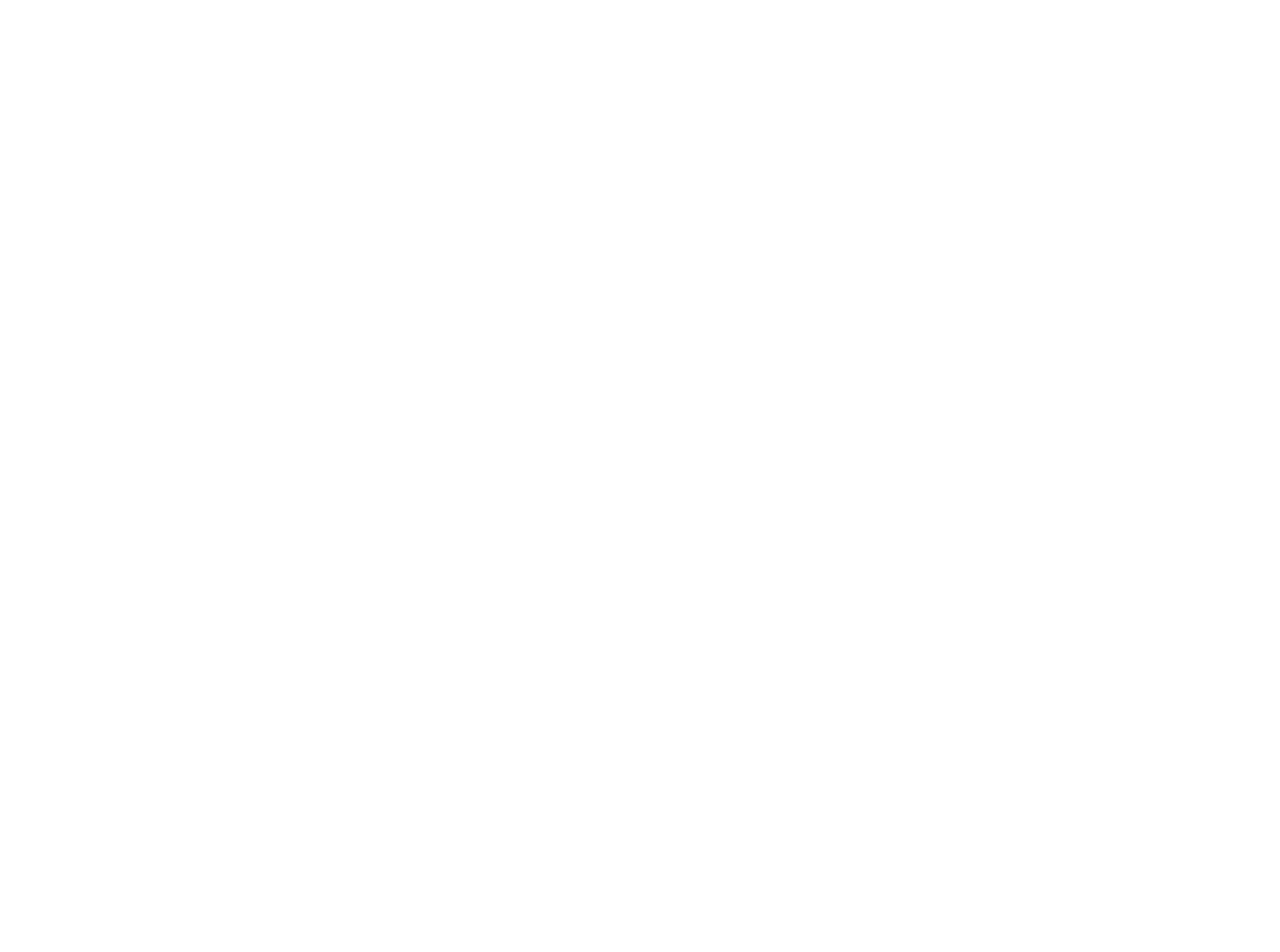
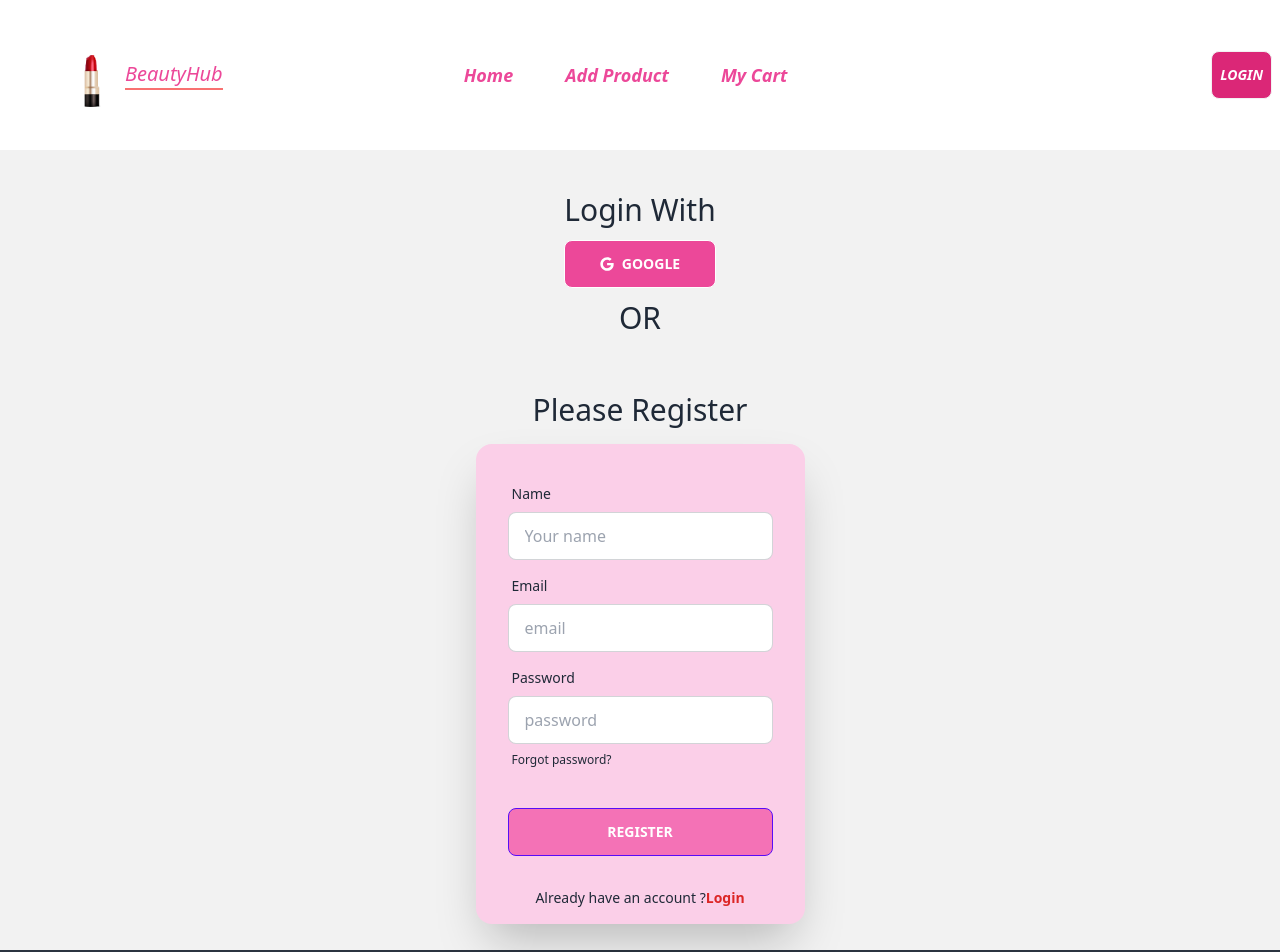
Before and after one commit to binitaepa/Beauty-and-cosmetics-client, a React (Vite) app: page /register in a window 1280 px wide. Before the commit this address had no page. Shown: the top 952 px of the page. Before the commit the page ends 800 px from the top, so only its background shows below. Built offline with nearby package versions, Linux system fonts and the light colour scheme; no server answers.

Commit message:
firebase auth with register

```diff
--- a/package.json
+++ b/package.json
@@ -10,11 +10,14 @@
     "preview": "vite preview"
   },
   "dependencies": {
+    "firebase": "^10.5.0",
     "localforage": "^1.10.0",
     "match-sorter": "^6.3.1",
     "react": "^18.2.0",
     "react-dom": "^18.2.0",
+    "react-icons": "^4.11.0",
     "react-router-dom": "^6.17.0",
+    "react-toastify": "^9.1.3",
     "sort-by": "^1.2.0",
     "sweetalert2": "^11.7.32"
   },
--- a/src/components/CardProducts/CardProducts.jsx
+++ b/src/components/CardProducts/CardProducts.jsx
@@ -1,8 +1,10 @@
+import { Link } from "react-router-dom";
 
 
 const CardProducts = ({card}) => {
-    const {photo,name}=card;
+    const {_id,photo,name}=card;
     return (
+       <Link to={`/carddetails/${_id}`}>
         <div>
 <div className="card w-96 bg-pink-100 shadow-xl">
   <figure className="px-2 pt-2">
@@ -14,7 +16,7 @@
 
   </div>
 </div>
-        </div>
+        </div></Link>
     );
 };
 
--- a/src/components/Pages/Home/Home.jsx
+++ b/src/components/Pages/Home/Home.jsx
@@ -1,4 +1,4 @@
-import { useLoaderData } from "react-router-dom";
+import {  useLoaderData } from "react-router-dom";
 import Banner from "../../Banner/Banner";
 import CardProducts from "../../CardProducts/CardProducts";
 import ChooseToAdd from "../../ChooseToAdd/ChooseToAdd";
@@ -11,7 +11,8 @@
 
                 <Banner></Banner>
                 <ChooseToAdd></ChooseToAdd>
-               <div className="grid md:grid-cols-2 gap-4 m-16 ">
+
+              <div className="grid md:grid-cols-2 gap-4 m-16 ">
                {
                     cards.map(card=><CardProducts key={card._id} card={card}></CardProducts>)
                 }
--- /dev/null
+++ b/src/components/Pages/Register/Register.jsx
@@ -0,0 +1,109 @@
+import { useContext, useState } from "react";
+import { Link } from "react-router-dom";
+
+import { ToastContainer, toast } from "react-toastify";
+import 'react-toastify/dist/ReactToastify.css';
+import { FaGoogle } from 'react-icons/fa';
+import { AuthContext } from "../../Providers/AuthProvider/AuthProvider";
+
+
+
+const Register = () => {
+    const {createUser,signInWithGoogle}=useContext(AuthContext)
+    const [registerError, setRegisterError] = useState('');
+    const [success, setSuccess] = useState('');
+    const handleRegister=e=>{
+        e.preventDefault();
+        const form =new FormData(e.currentTarget);
+        const name= form.get('name');
+        const email=form.get('email')
+        const password=form.get('password')
+        console.log(name,email,password)
+
+        setRegisterError('');
+        setSuccess('');
+        if (password.length < 6) {
+            setRegisterError('Password should be at least 6 characters or longer');
+            return;
+        }
+        else if (!/[A-Z]/.test(password)) {
+            setRegisterError('Your password should have at least one upper case characters.')
+            return;
+        }
+        else if(!/[!@#$%^&*()_+{}[:;<>,.?~\\/-]/.test(password)){
+            setRegisterError('Your password should have a special character.')
+            return;
+        }
+
+        createUser(email,password)
+      .then(result=>{console.log(result);
+        setSuccess('User Created Successfully.')
+    toast('You have registered successfully!')})
+      .catch(error=>{
+        console.error(error)
+      })
+    }
+    const handleGoogle= () =>{
+        signInWithGoogle()
+        .then(result=>{console.log(result)})
+        .catch(error=>{console.error(error)})
+    }
+
+    return (
+        <div>
+
+            <div className="hero min-h-screen bg-base-200">
+  <div className="hero-content flex-col ">
+  <div className='p-4 space-y-3 mb-6'>
+            <h2 className="text-3xl">Login With</h2>
+                <button onClick={handleGoogle} className="btn btn-outline w-full text-white bg-pink-500">
+                    <FaGoogle></FaGoogle>
+                    Google
+                </button>
+                <h2 className="text-3xl items-center flex justify-center">OR</h2>
+            </div>
+  <h2 className="text-3xl">Please Register</h2>
+
+    <div className="card flex-shrink-0 w-full max-w-sm shadow-2xl bg-pink-200">
+      <form onClick={handleRegister} className="card-body">
+        <div className="form-control">
+          <label className="label">
+            <span className="label-text">Name</span>
+          </label>
+          <input type="text" name='name' placeholder="Your name" className="input input-bordered" required />
+        </div>
+        <div className="form-control">
+          <label className="label">
+            <span className="label-text">Email</span>
+          </label>
+          <input type="email" name='email' placeholder="email" className="input input-bordered" required />
+        </div>
+        <div className="form-control">
+          <label className="label">
+            <span className="label-text">Password</span>
+          </label>
+          <input type="password" name='password' placeholder="password" className="input input-bordered" required />
+          <label className="label">
+            <a href="#" className="label-text-alt link link-hover">Forgot password?</a>
+          </label>
+        </div>
+        <div className="form-control mt-6">
+          <button className="btn btn-primary bg-pink-400 text-white">Register</button>
+        </div>
+      </form>
+      {
+                    registerError && <p className="text-red-700">{registerError}</p>
+                }
+                {
+                    success && <p className="text-green-600 ml-10">{success}</p>
+                }
+      <p className="text-center text-sm mb-4">Already have an account ?<Link className="text-red-600 font-bold" to='/login'>Login</Link></p>
+    </div>
+  </div>
+</div>
+<ToastContainer></ToastContainer>
+        </div>
+    );
+};
+
+export default Register;
--- /dev/null
+++ b/src/components/Providers/AuthProvider/AuthProvider.jsx
@@ -0,0 +1,54 @@
+import { createContext, useEffect, useState } from "react";
+
+import {GoogleAuthProvider, createUserWithEmailAndPassword, getAuth, onAuthStateChanged, signInWithEmailAndPassword, signInWithPopup, signOut} from 'firebase/auth';
+import app from "../../firebase/firebase.config";
+
+
+export const AuthContext=createContext(null);
+const googleProvider=new GoogleAuthProvider();
+const auth=getAuth(app);
+
+const AuthProvider = ({children}) => {
+    const [user,setUser]=useState(null);
+    const [loading,setLoading]=useState(true);
+    const createUser=(email,password)=>{
+        setLoading(true)
+        return createUserWithEmailAndPassword(auth,email,password)
+    }
+
+  const signIn=(email,password)=>{
+    return signInWithEmailAndPassword(auth,email,password)
+  }
+  const signInWithGoogle=()=>{
+    setLoading(true);
+    return signInWithPopup(auth,googleProvider);
+  }
+ const logOut=()=>{
+    setLoading(true)
+    return signOut(auth);
+ }
+    useEffect(()=>{
+    const unSubscribe = onAuthStateChanged(auth,curentUser=>{
+            setUser(curentUser);
+            setLoading(false)
+            console.log('user in the auth state changed',curentUser);
+        });
+        return ()=>{
+            unSubscribe();}
+    },[])
+    const authInfo={
+      user,
+      loading,
+      createUser,
+      signIn,
+      logOut,
+      signInWithGoogle
+    }
+    return (
+        <AuthContext.Provider value={authInfo}>
+            {children}
+        </AuthContext.Provider>
+    );
+};
+
+export default AuthProvider;
--- /dev/null
+++ b/src/components/Routes/PrivateRoutes.jsx
@@ -0,0 +1,20 @@
+import { useContext } from "react";
+
+import { Navigate, useLocation } from "react-router-dom";
+import { AuthContext } from "../Providers/AuthProvider/AuthProvider";
+
+
+
+const PrivateRoute = ({children}) => {
+    const {user,loading}=useContext(AuthContext);
+    const location =useLocation();
+    if(loading){
+        return <span className="loading loading-spinner text-error"></span>
+    }
+        if(user){
+            return children;
+        }
+    return <Navigate state={location.pathname} to='/login'></Navigate>
+};
+
+export default PrivateRoute;
--- /dev/null
+++ b/src/components/cardDetails/CardDetails.jsx
@@ -0,0 +1,36 @@
+import { Link, useLoaderData, useParams } from "react-router-dom";
+
+
+const CardDetails = () => {
+    const {id} =useParams();
+    const brands=useLoaderData();
+
+
+    const brandDetail= brands.find(brandDetail=> brandDetail._id == id);
+    return (
+        <div>
+              <div className="card card-side w-96 bg-base-100 shadow-xl">
+            <figure><img src='' alt="Movie" /></figure>
+            <div className="flex justify-between w-full pr-4">
+                <div>
+                    <h2 className="card-title">{brandDetail.name}</h2>
+                    <p>Brand Name</p>
+                    <p>Price</p>
+                    <p>Rating</p>
+                </div>
+                <div className="card-actions justify-end">
+                    <div className="btn-group btn-group-vertical space-y-4">
+                        <button className="btn">Details </button>
+                        <Link >
+                        <button className="btn">Update</button>
+                        </Link>
+
+                    </div>
+                </div>
+            </div>
+        </div>
+        </div>
+    );
+};
+
+export default CardDetails;
--- /dev/null
+++ b/src/components/firebase/firebase.config.js
@@ -0,0 +1,18 @@
+// Import the functions you need from the SDKs you need
+import { initializeApp } from "firebase/app";
+// TODO: Add SDKs for Firebase products that you want to use
+// https://firebase.google.com/docs/web/setup#available-libraries
+
+// Your web app's Firebase configuration
+const firebaseConfig = {
+  apiKey: "AIzaSyDrafOBa8d6Ix6eUYPyYvvEEUANRMLTwGA",
+  authDomain: "cosmetics-and-beauty.firebaseapp.com",
+  projectId: "cosmetics-and-beauty",
+  storageBucket: "cosmetics-and-beauty.appspot.com",
+  messagingSenderId: "654036391231",
+  appId: "1:654036391231:web:f1d9be3be57855e7c56f8a"
+};
+
+// Initialize Firebase
+const app = initializeApp(firebaseConfig);
+export default app;
--- a/src/main.jsx
+++ b/src/main.jsx
@@ -11,6 +11,10 @@
 import Home from './components/Pages/Home/Home.jsx';
 import AddProduct from './components/Pages/AddProduct/AddProduct.jsx';
 import InsertCardProducts from './components/InsertCardProducts/InsertCardProducts.jsx';
+import CardDetails from './components/cardDetails/CardDetails.jsx';
+import PrivateRoute from './components/Routes/PrivateRoutes.jsx';
+import Register from './components/Pages/Register/Register.jsx';
+import AuthProvider from './components/Providers/AuthProvider/AuthProvider.jsx';
 
 const router = createBrowserRouter([
   {
@@ -29,17 +33,29 @@
     },
     {
       path:'/addproduct',
-      element:<AddProduct></AddProduct>
+      element:<PrivateRoute><AddProduct></AddProduct></PrivateRoute>
     },
+{
+  path:'/register',
+  element:<Register></Register>
+},
     {
       path:'insertcardproducts',
       element:<InsertCardProducts></InsertCardProducts>
+    },
+    {
+      path:'/carddetails/:id',
+      element:<CardDetails></CardDetails>,
+      loader:()=>fetch('http://localhost:5000/cards')
+
     }
     ]
   },
 ]);
 ReactDOM.createRoot(document.getElementById('root')).render(
   <React.StrictMode>
-    <RouterProvider router={router} />
+   <AuthProvider>
+   <RouterProvider router={router} />
+   </AuthProvider>
   </React.StrictMode>,
 )
```
Also changed, not shown: 1 other file (tests, documents, lock files or other folders).
